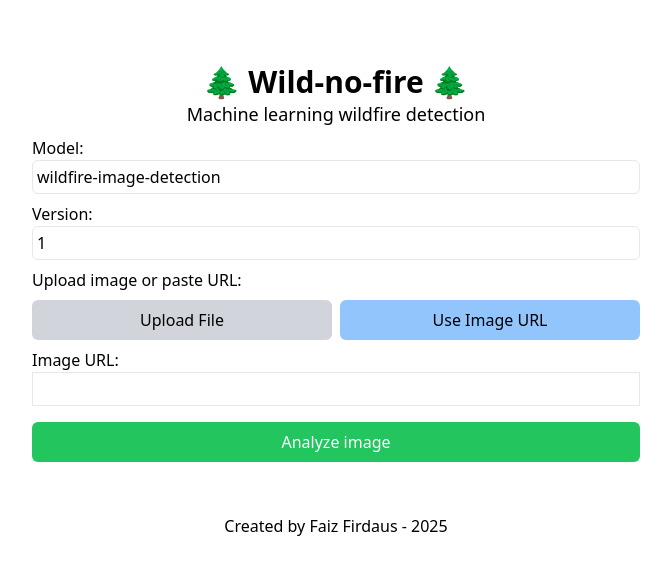
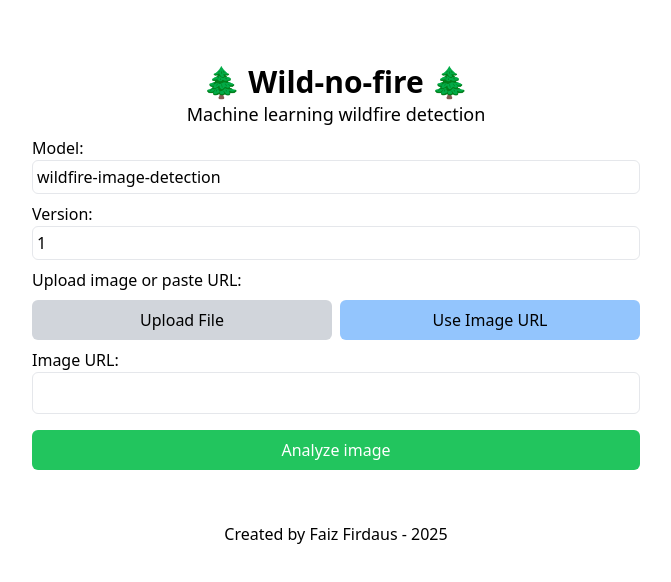
Before and after one commit to faizfrds/wild-no-fire, a Next.js app: page / in a window 1280 px wide. Both pictures are taken after a click on the button "Use Image URL". Shown: the top 582 px of the page, without its empty margins (304-975 px from the left). Built offline with nearby package versions, Linux system fonts and the light colour scheme; no server answers.

Commit message:
ui fixes

```diff
--- a/app/page.tsx
+++ b/app/page.tsx
@@ -39,13 +39,14 @@ export default function Home() {
   }, []);
 
   const handleInference = async () => {
-    setPlaceholder("Predicting image...");
+
 
     try {
       const baseUrl = `https://detect.roboflow.com/${model}/${version}?api_key=${apiKey}`;
       let response;
 
       if (useFile && file) {
+        setPlaceholder("Predicting image...");
         const formData = new FormData();
         formData.append("file", file);
 
@@ -54,6 +55,7 @@ export default function Home() {
           body: formData,
         });
       } else if (!useFile && imageUrl) {
+        setPlaceholder("Predicting image...");
         response = await fetch(
           `${baseUrl}&confidence=1&image=${encodeURIComponent(imageUrl)}`,
           {
@@ -116,7 +118,7 @@ export default function Home() {
 
   return (
     <div className="justify-center flex bg-gradient-to-b">
-      <div className="md:p-4 md:w-1/2 p-5 w-full">
+      <div className="lg:p-4 lg:w-1/2 p-5 w-full">
         <h1 className="text-3xl mt-12 w-full font-bold text-center">
         🌲 Wild-no-fire 🌲
         </h1>
@@ -178,7 +180,7 @@ export default function Home() {
                 type="url"
                 value={imageUrl}
                 onChange={(e) => setImageUrl(e.target.value)}
-                className="border p-1 w-full"
+                className="border p-2 w-full rounded-md"
               />
             </div>
           )}
```
